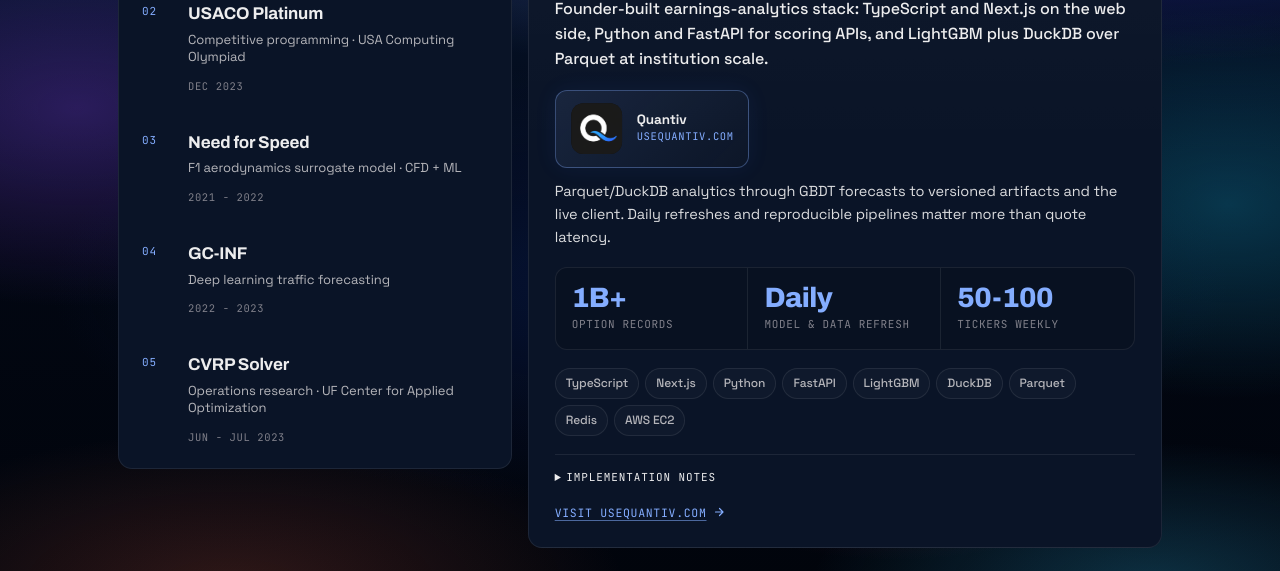
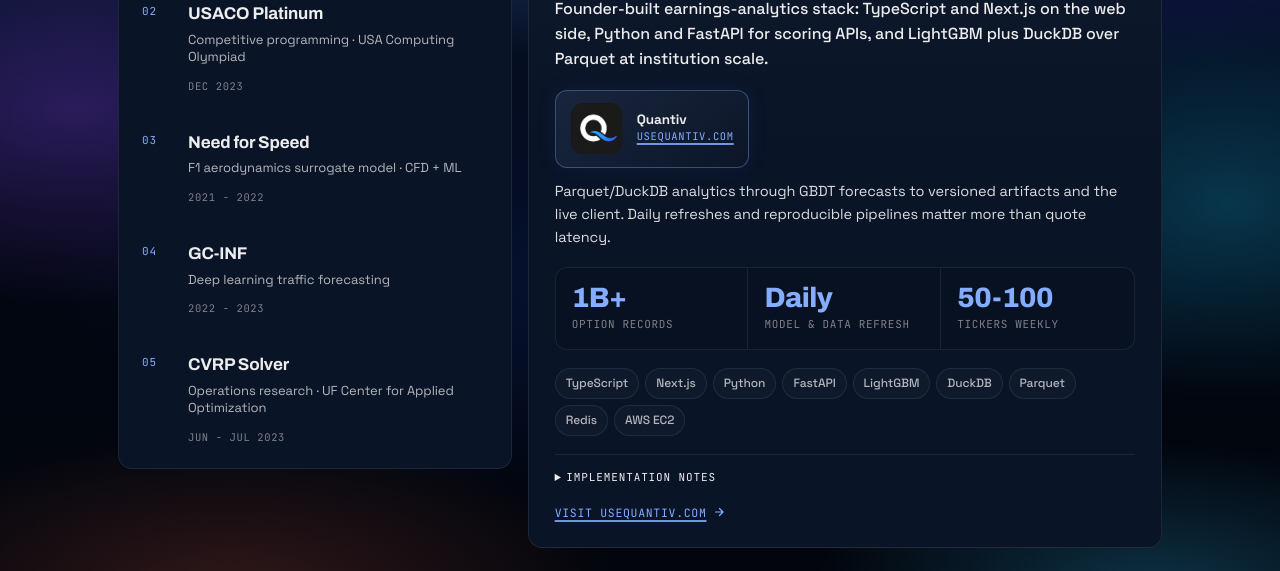
Before and after one commit to kenchengkc/personal-website, a Next.js app: page / in a window 1280 px wide. Shown: the part 3380-3951 px from the top of the page. Built offline with nearby package versions, Linux system fonts and the light colour scheme.

Commit message:
Implement link styling for usequantiv.com in Projects section and global CSS. Added conditional rendering for the link in the Projects component and ensured outbound links are underlined for better visibility.

```diff
--- a/app/globals.css
+++ b/app/globals.css
@@ -67,6 +67,16 @@ body {
 
 ::selection { background: var(--color-accent); color: #fff; }
 a { color: inherit; text-decoration: none; }
+/* Always underline outbound links to Quantiv (global `a` resets decoration). */
+a[href*="usequantiv.com"] {
+  text-decoration: underline;
+  text-decoration-thickness: 1.5px;
+  text-underline-offset: 3px;
+  text-decoration-color: color-mix(in srgb, var(--color-accent-text) 85%, transparent);
+}
+a[href*="usequantiv.com"]:hover {
+  text-decoration-color: var(--color-accent-text);
+}
 button { font: inherit; cursor: pointer; }
 
 :focus-visible {
@@ -1609,6 +1619,19 @@ button { font: inherit; cursor: pointer; }
 .v2-proj-link:hover .v2-proj-link-text {
   text-decoration-color: var(--color-accent-text);
 }
+/* Row uses inline-flex; keep underline on the label only (not the arrow). */
+.v2-proj-link[href*="usequantiv.com"] {
+  text-decoration: none;
+}
+.v2-proj-link[href*="usequantiv.com"] .v2-proj-link-text {
+  text-decoration: underline;
+  text-decoration-thickness: 1.5px;
+  text-underline-offset: 3px;
+  text-decoration-color: color-mix(in srgb, var(--color-accent-text) 85%, transparent);
+}
+.v2-proj-link[href*="usequantiv.com"]:hover .v2-proj-link-text {
+  text-decoration-color: var(--color-accent-text);
+}
 .v2-proj-link-arrow {
   display: inline-flex;
   align-items: center;
--- a/components/sections/Projects.tsx
+++ b/components/sections/Projects.tsx
@@ -283,7 +283,19 @@ export function Projects() {
               )}
               <span>
                 <b>{active.brand.detail}</b>
-                <small>{active.brand.meta}</small>
+                <small>
+                  {active.brand.meta === "usequantiv.com" ? (
+                    <a
+                      href={site.links.quantiv}
+                      target="_blank"
+                      rel="noopener noreferrer"
+                    >
+                      usequantiv.com
+                    </a>
+                  ) : (
+                    active.brand.meta
+                  )}
+                </small>
               </span>
             </div>
           )}
```
